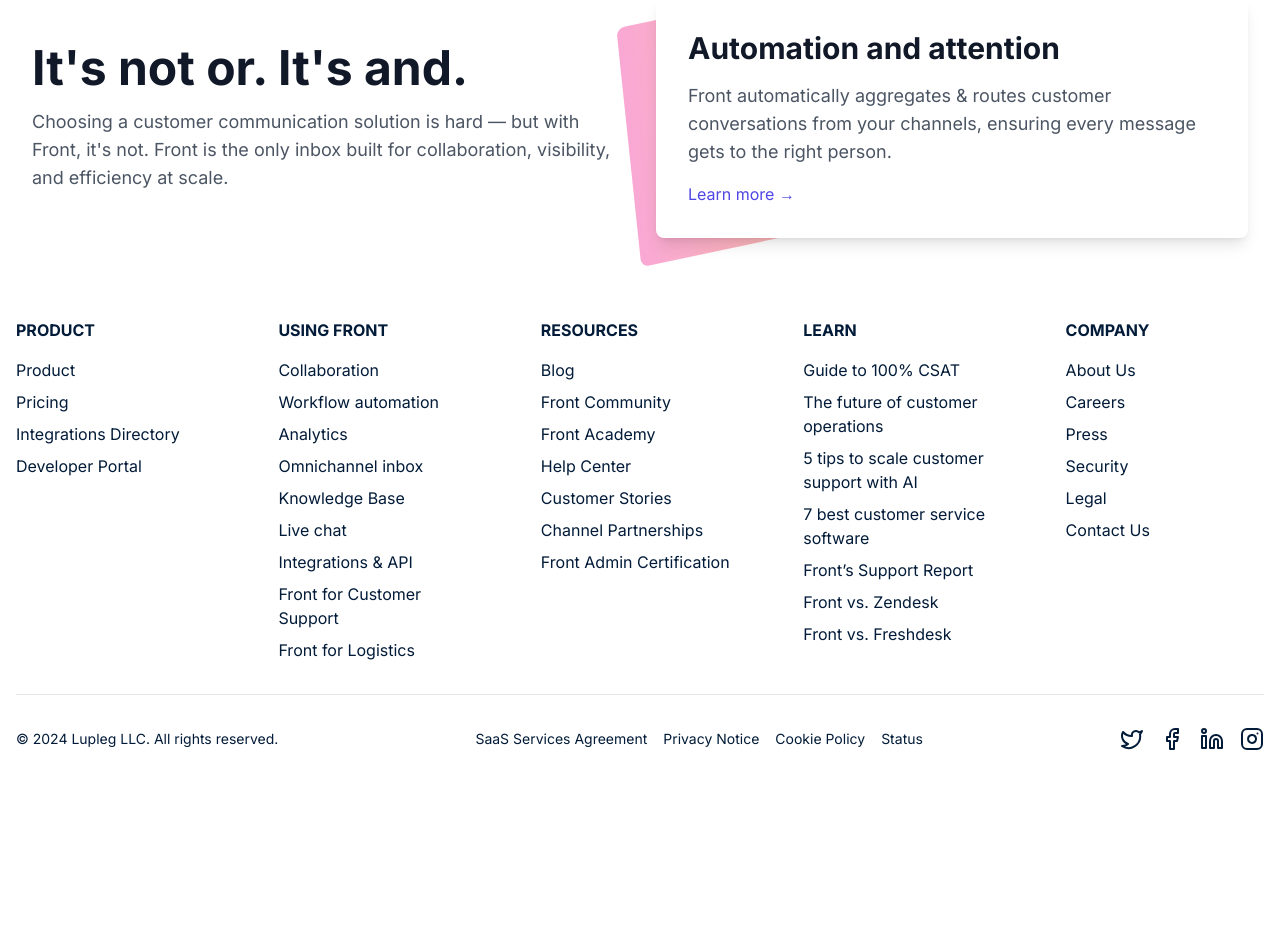
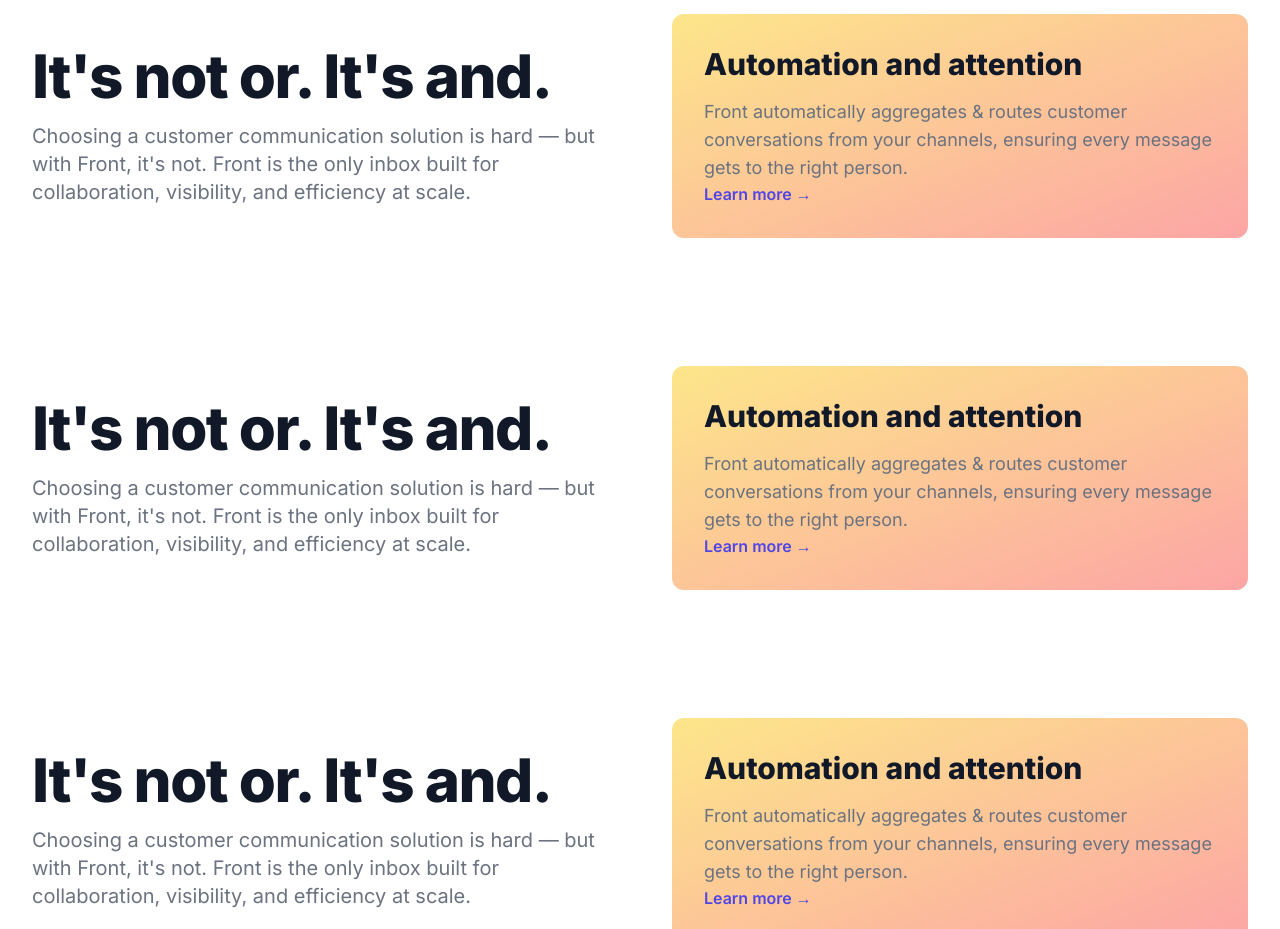
Before and after one commit to marksikaundi/Lupleg, a Next.js app: page / in a window 1280 px wide. Shown: the part 498-1427 px from the top of the page. Before the commit the page ends 1281 px from the top, so only its background shows below. Built offline with nearby package versions, Linux system fonts and the light colour scheme.

Commit message:
Refactor FeaturesCards component layout and styling

```diff
--- a/components/FeaturesCards/Cards.jsx
+++ b/components/FeaturesCards/Cards.jsx
@@ -1,31 +1,74 @@
-
+/**
+ * v0 by Vercel.
+ * @see https://v0.dev/t/nykGx7ofteO
+ * Documentation: https://v0.dev/docs#integrating-generated-code-into-your-nextjs-app
+ */
 export default function Component() {
   return (
     <div className="bg-white">
-        <div className="max-w-7xl mx-auto px-4 sm:px-6 lg:px-8 py-12">
-          <div className="grid grid-cols-1 md:grid-cols-2 gap-8 items-center">
+      <div className="max-w-7xl mx-auto py-16 px-4 sm:px-6 lg:px-8">
+        <div className="grid grid-cols-1 lg:grid-cols-2 gap-16 items-center">
           <div>
-              <h1 className="text-5xl font-bold text-gray-900 mb-4">It's not or. It's and.</h1>
-              <p className="text-lg text-gray-600">
+            <h1 className="text-5xl font-extrabold tracking-tight text-gray-900 sm:text-6xl">It's not or. It's and.</h1>
+            <p className="mt-4 max-w-2xl text-xl text-gray-500 lg:mx-auto">
               Choosing a customer communication solution is hard — but with Front, it's not. Front is the only inbox
               built for collaboration, visibility, and efficiency at scale.
             </p>
           </div>
-            <div className="relative">
-              <div className="absolute inset-0 bg-gradient-to-r from-pink-300 to-yellow-300 rounded-lg transform -skew-y-6 -rotate-6 -translate-x-4 -translate-y-4 md:-translate-x-8 md:-translate-y-8" />
-              <div className="relative bg-white p-8 rounded-lg shadow-lg">
-                <h2 className="text-3xl font-bold text-gray-900 mb-4">Automation and attention</h2>
-                <p className="text-lg text-gray-600 mb-4">
-                  Front automatically aggregates & routes customer conversations from your channels, ensuring every
-                  message gets to the right person.
+          <div className="bg-gradient-to-br from-[#fde68a] to-[#fca5a5] p-8 rounded-xl">
+            <h2 className="text-3xl font-extrabold text-gray-900">Automation and attention</h2>
+            <p className="mt-4 text-lg text-gray-500">
+              Front automatically aggregates & routes customer conversations from your channels, ensuring every message
+              gets to the right person.
             </p>
-                <a className="text-indigo-600 hover:text-indigo-500 transition duration-150 ease-in-out" href="#">
+            <a className="mt-6 text-base font-semibold text-indigo-600 hover:text-indigo-500" href="#">
+              Learn more →
+            </a>
+          </div>
+        </div>
+      </div>
+      <div className="max-w-7xl mx-auto py-16 px-4 sm:px-6 lg:px-8">
+        <div className="grid grid-cols-1 lg:grid-cols-2 gap-16 items-center">
+          <div>
+            <h1 className="text-5xl font-extrabold tracking-tight text-gray-900 sm:text-6xl">It's not or. It's and.</h1>
+            <p className="mt-4 max-w-2xl text-xl text-gray-500 lg:mx-auto">
+              Choosing a customer communication solution is hard — but with Front, it's not. Front is the only inbox
+              built for collaboration, visibility, and efficiency at scale.
+            </p>
+          </div>
+          <div className="bg-gradient-to-br from-[#fde68a] to-[#fca5a5] p-8 rounded-xl">
+            <h2 className="text-3xl font-extrabold text-gray-900">Automation and attention</h2>
+            <p className="mt-4 text-lg text-gray-500">
+              Front automatically aggregates & routes customer conversations from your channels, ensuring every message
+              gets to the right person.
+            </p>
+            <a className="mt-6 text-base font-semibold text-indigo-600 hover:text-indigo-500" href="#">
+              Learn more →
+            </a>
+          </div>
+        </div>
+      </div>
+      <div className="max-w-7xl mx-auto py-16 px-4 sm:px-6 lg:px-8">
+        <div className="grid grid-cols-1 lg:grid-cols-2 gap-16 items-center">
+          <div>
+            <h1 className="text-5xl font-extrabold tracking-tight text-gray-900 sm:text-6xl">It's not or. It's and.</h1>
+            <p className="mt-4 max-w-2xl text-xl text-gray-500 lg:mx-auto">
+              Choosing a customer communication solution is hard — but with Front, it's not. Front is the only inbox
+              built for collaboration, visibility, and efficiency at scale.
+            </p>
+          </div>
+          <div className="bg-gradient-to-br from-[#fde68a] to-[#fca5a5] p-8 rounded-xl">
+            <h2 className="text-3xl font-extrabold text-gray-900">Automation and attention</h2>
+            <p className="mt-4 text-lg text-gray-500">
+              Front automatically aggregates & routes customer conversations from your channels, ensuring every message
+              gets to the right person.
+            </p>
+            <a className="mt-6 text-base font-semibold text-indigo-600 hover:text-indigo-500" href="#">
               Learn more →
             </a>
           </div>
         </div>
       </div>
     </div>
-      </div>
   )
 }
```
Also changed, not shown: templates/Card1.jsx (added, +39 -0 lines), templates/Card2.jsx (added, +36 -0 lines), templates/Card3.jsx (added, +41 -0 lines). Lines whose indentation alone changed are shown as unchanged.
